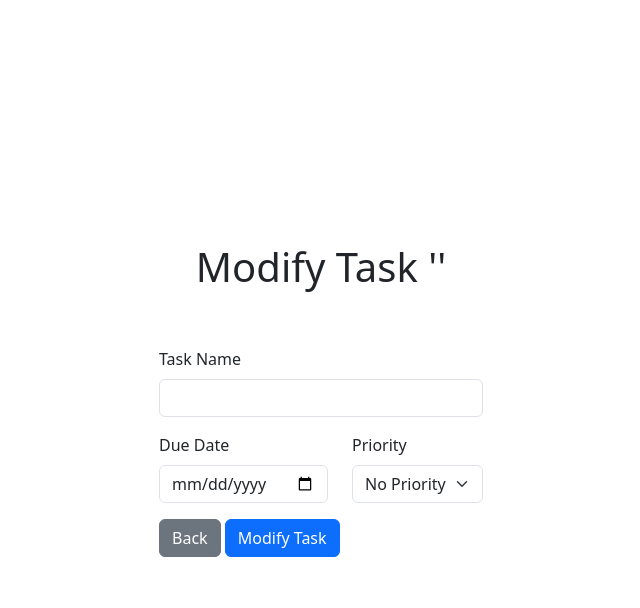
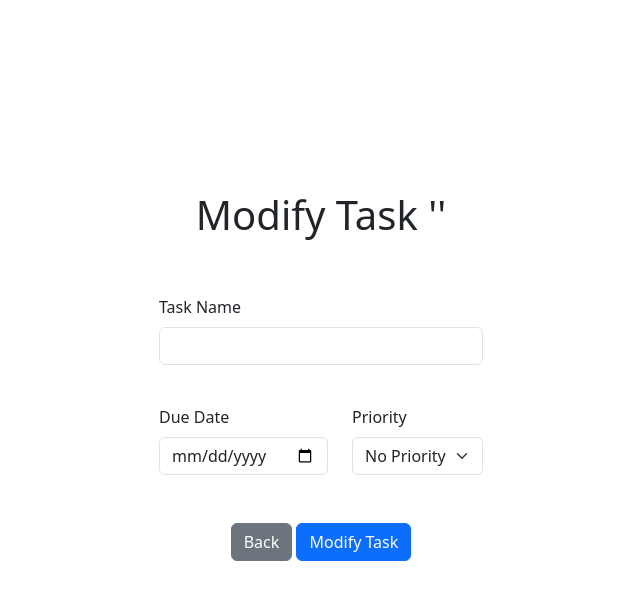
Before and after one commit to Explorer017/TaskManagementSystem, a PHP site: page /modifyTask.php?taskid=1 in a window 1280 px wide. Shown: the top 608 px of the page, without its empty margins (319-959 px from the left). Run offline with PHP 8.4, Linux system fonts and the light colour scheme; data comes from the database, SQL or seed files in the repository; data that the repository does not hold is empty.

Commit message:
Update modifyTask.php

```diff
--- a/php/modifyTask.php
+++ b/php/modifyTask.php
@@ -58,13 +58,14 @@ if ($_SERVER['REQUEST_METHOD'] == 'POST'){
                 <div class="mb-3">
                     <label for="TaskName" class="form-label">Task Name</label>
                     <input type="text" class="form-control" id="TaskName" name="TaskName" value="<?php echo $task['task_name']?>"/>
+                    <label><?php echo $taskNameError?></label>
                 </div>
                 <div class="row">
-                    <div class="mb-3 col">
+                    <div class="col">
                         <label for="TaskDueDate" class="form-label">Due Date</label>
                         <input type="date" class="form-control" id="TaskDueDate" name="TaskDueDate" value="<?php echo $task['task_due_date']?>"/>
                     </div>
-                    <div class="mb-3 col">
+                    <div class="col">
                         <label for="TaskPriority" class="form-label">Priority</label>
                         <select class="form-select" id="TaskPriority" name="TaskPriority">
                             <?php if ($task['task_priority'] == 0){
@@ -92,8 +93,8 @@ if ($_SERVER['REQUEST_METHOD'] == 'POST'){
                     </div>
                 </div>
             </div>
-            <div class="">
-                <button type="button" class="btn btn-secondary" data-bs-dismiss="modal">Back</button>
+            <div class="text-center p-5">
+                <button type="button" class="btn btn-secondary" onclick="window.location.href='index.php?listid=<?php echo $listid?>'">Back</button>
                 <button type="submit" class="btn btn-primary" value="createTask" name="action">Modify Task</button>
             </div>
         </form>
```
